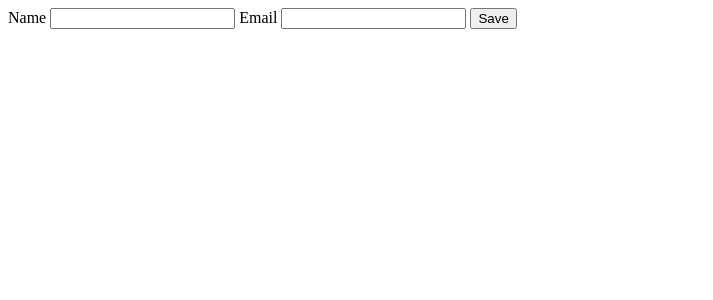
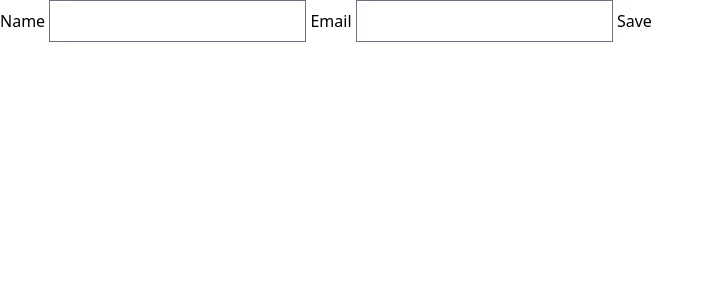
Before and after one commit to LucasNithael/Project-RIA-svelte, a SvelteKit app: page /client/add in a window 1280 px wide. Shown: the top 300 px of the page, without its empty margins (0-713 px from the left). Built offline with nearby package versions, Linux system fonts and the light colour scheme.

Commit message:
feat: installed a tailwind library

```diff
--- /dev/null
+++ b/postcss.config.cjs
@@ -0,0 +1,13 @@
+const tailwindcss = require("tailwindcss");
+const autoprefixer = require("autoprefixer");
+
+const config = {
+  plugins: [
+    //Some plugins, like tailwindcss/nesting, need to run before Tailwind,
+    tailwindcss(),
+    //But others, like autoprefixer, need to run after,
+    autoprefixer,
+  ],
+};
+
+module.exports = config;
--- /dev/null
+++ b/src/app.postcss
@@ -0,0 +1,4 @@
+/* Write your global styles here, in PostCSS syntax */
+@tailwind base;
+@tailwind components;
+@tailwind utilities;
--- /dev/null
+++ b/src/routes/+layout.svelte
@@ -0,0 +1,5 @@
+<script>
+  import "../app.postcss";
+</script>
+
+<slot />
--- a/svelte.config.js
+++ b/svelte.config.js
@@ -1,13 +1,16 @@
-import adapter from '@sveltejs/adapter-auto';
+import { vitePreprocess } from "@sveltejs/kit/vite";
+import adapter from "@sveltejs/adapter-auto";
 
 /** @type {import('@sveltejs/kit').Config} */
 const config = {
-	kit: {
-		// adapter-auto only supports some environments, see https://kit.svelte.dev/docs/adapter-auto for a list.
-		// If your environment is not supported or you settled on a specific environment, switch out the adapter.
-		// See https://kit.svelte.dev/docs/adapters for more information about adapters.
-		adapter: adapter()
-	}
+  kit: {
+    // adapter-auto only supports some environments, see https://kit.svelte.dev/docs/adapter-auto for a list.
+    // If your environment is not supported or you settled on a specific environment, switch out the adapter.
+    // See https://kit.svelte.dev/docs/adapters for more information about adapters.
+    adapter: adapter(),
+  },
+
+  preprocess: [vitePreprocess({})],
 };
 
 export default config;
--- /dev/null
+++ b/tailwind.config.cjs
@@ -0,0 +1,15 @@
+const typography = require("@tailwindcss/typography");
+const forms = require("@tailwindcss/forms");
+
+/** @type {import('tailwindcss').Config}*/
+const config = {
+  content: ["./src/**/*.{html,js,svelte,ts}"],
+
+  theme: {
+    extend: {},
+  },
+
+  plugins: [forms, typography],
+};
+
+module.exports = config;
```
Also changed, not shown: package.json (+7 -1 lines), 1 other file (tests, documents, lock files or other folders).
